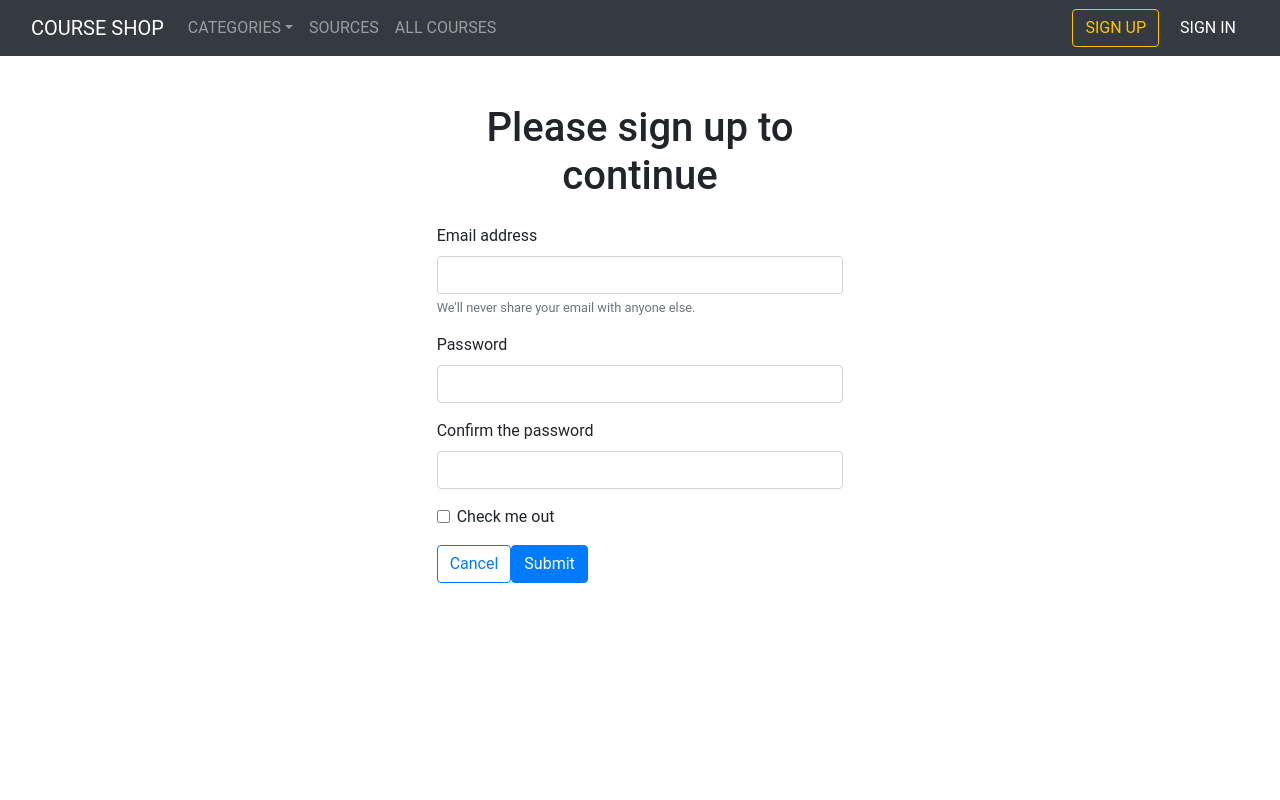
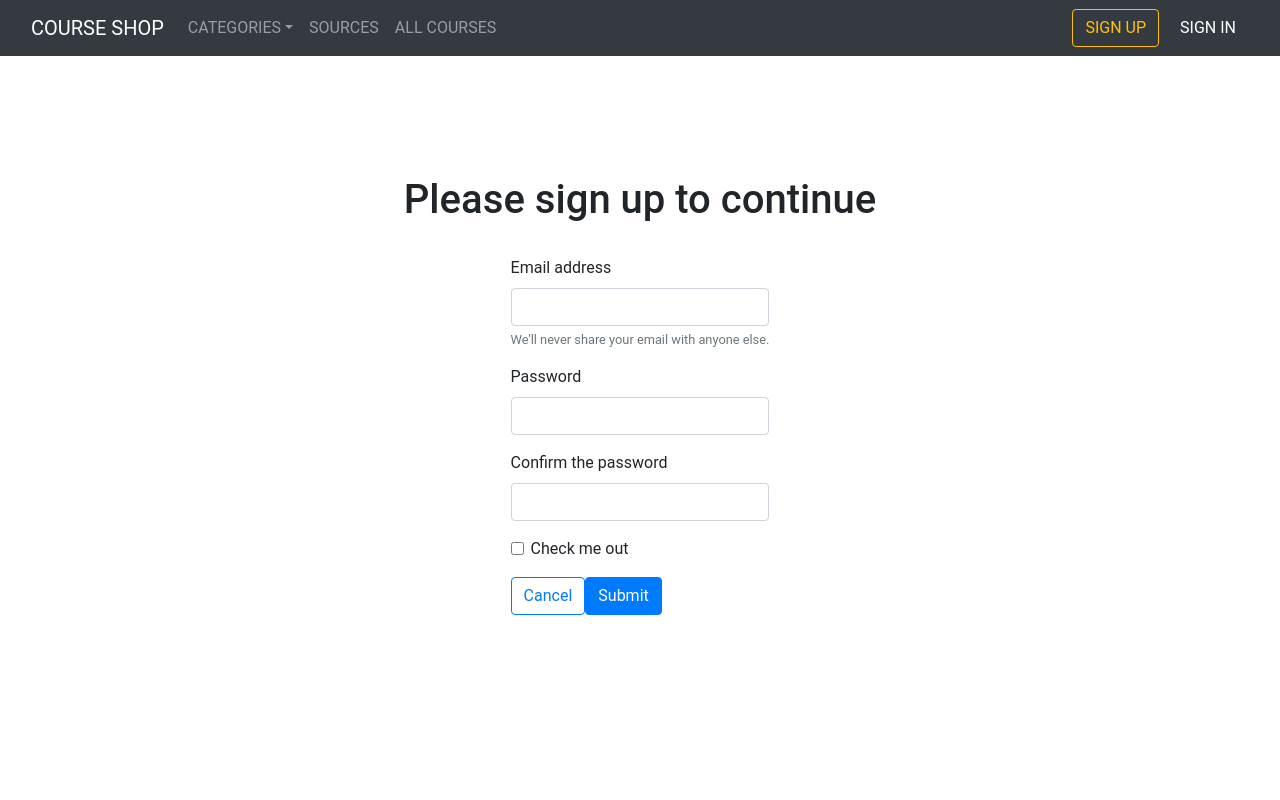
Before and after one commit to H1dEx/course-shop, a React (Create React App) app: page /sign-up in a window 1280 px wide. Shown: the top 800 px of the page. Built offline with nearby package versions, Linux system fonts and the light colour scheme; a web font is replaced by a local one.

Commit message:
some changes...

```diff
--- a/src/App.tsx
+++ b/src/App.tsx
@@ -10,6 +10,7 @@ import { Footer } from "./components/common/Footer";
 import styled from "styled-components";
 
 const ContentWrapper = styled.div`
+  position: relative;
   min-height: 100vh;
 `;
 
--- a/src/components/pages/Signin/index.tsx
+++ b/src/components/pages/Signin/index.tsx
@@ -1,16 +1,15 @@
-import React from "react";
-import styled from "styled-components";
+import React from 'react'
+import styled from 'styled-components'
 
 const Wrapper = styled.div`
-  height: 100vh;
+  padding-top: 17vh;
   display: flex;
   align-items: center;
-  justigy-content: center;
+  justify-content: center;
   flex-direction: column;
 `
 
-export function Signin() {
-  return (
+export const Signin: React.FC = () => (
   <Wrapper>
     <h1 className="text-center">Please sign in to continue</h1>
     <form className="mt-4">
@@ -21,6 +20,7 @@ export function Signin() {
           className="form-control"
           id="exampleInputEmail1"
           aria-describedby="emailHelp"
+          placeholder="enter your email here..."
         />
         <small id="emailHelp" className="form-text text-muted">
           We'll never share your email with anyone else.
@@ -32,6 +32,7 @@ export function Signin() {
           type="password"
           className="form-control"
           id="exampleInputPassword1"
+          placeholder="enter your password here..."
         />
       </div>
       <div className="form-group form-check">
@@ -49,5 +50,4 @@ export function Signin() {
       </button>
     </form>
   </Wrapper>
-  );
-}
+)
--- a/src/components/pages/Signup/index.tsx
+++ b/src/components/pages/Signup/index.tsx
@@ -1,10 +1,16 @@
 import React from 'react'
+import styled from 'styled-components'
 
-export function Signup() {
-  return (
-    <div className="containter mt-5">
-      <div className="row">
-        <div className="col-4 offset-4">
+const Wrapper = styled.div`
+  padding-top: 15vh;
+  display: flex;
+  align-items: center;
+  justify-content: center;
+  flex-direction: column;
+`
+
+export const Signup: React.FC = () => (
+  <Wrapper>
     <h1 className="text-center">Please sign up to continue</h1>
     <form className="mt-4">
       <div className="form-group">
@@ -53,8 +59,5 @@ export function Signup() {
         Submit
       </button>
     </form>
-        </div>
-      </div>
-    </div>
+  </Wrapper>
 )
-}
```
Also changed, not shown: 1 other file (tests, documents, lock files or other folders). Lines whose indentation alone changed are shown as unchanged.
